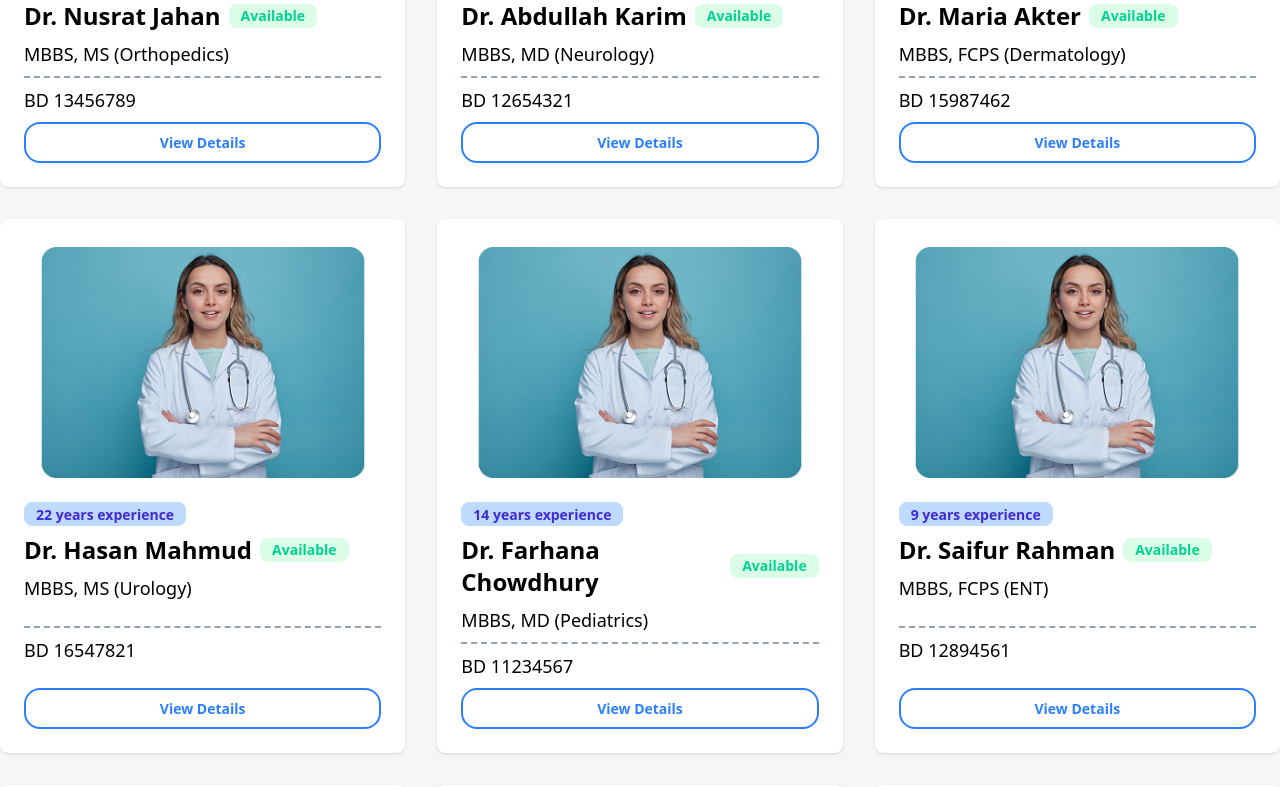
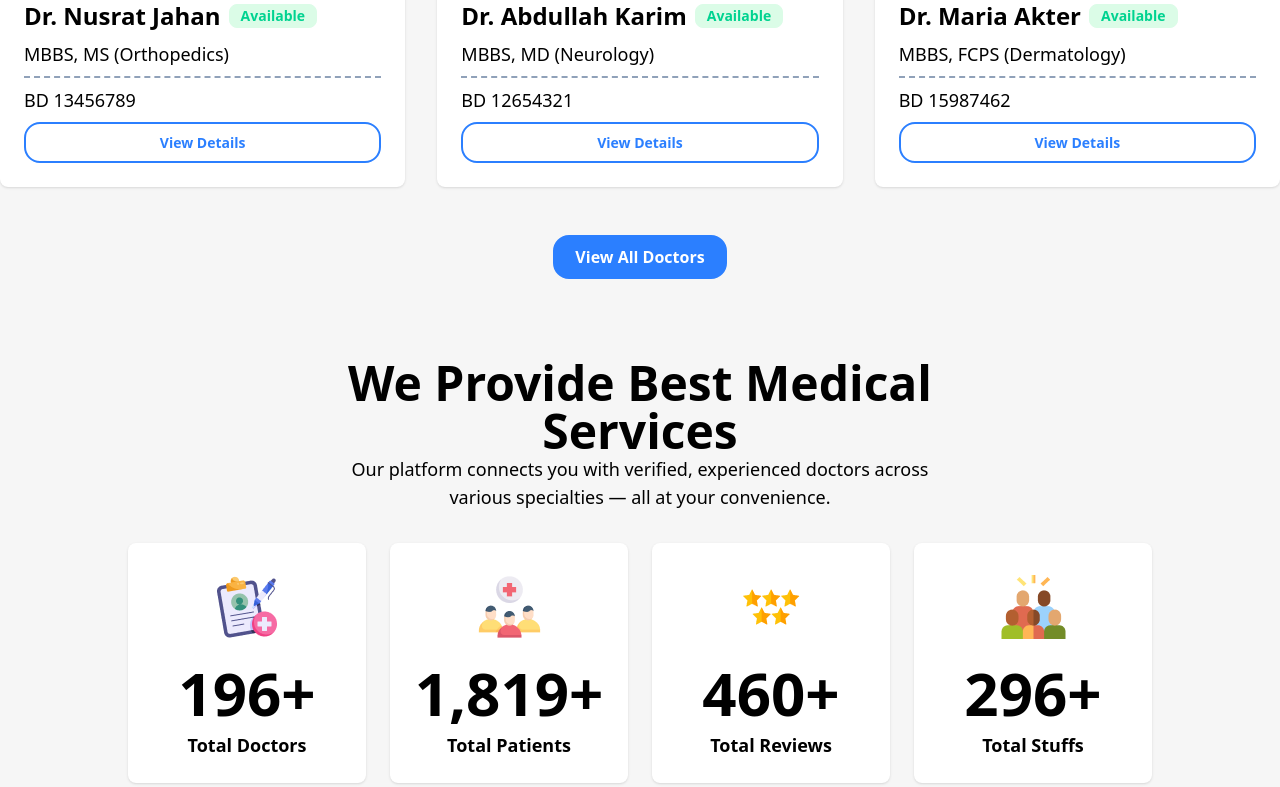
Before and after one commit to FahadAlHossain/doctime, a React (Vite) app: page / in a window 1280 px wide. Shown: the part 2000-2787 px from the top of the page. Built offline with nearby package versions, Linux system fonts and the light colour scheme.

Commit message:
service and view button added

```diff
--- a/package.json
+++ b/package.json
@@ -12,6 +12,7 @@
   "dependencies": {
     "@tailwindcss/vite": "^4.1.13",
     "react": "^19.1.1",
+    "react-countup": "^6.5.3",
     "react-dom": "^19.1.1",
     "react-router": "^7.9.1",
     "tailwindcss": "^4.1.13"
--- a/src/components/Doctors/Doctors.jsx
+++ b/src/components/Doctors/Doctors.jsx
@@ -1,12 +1,16 @@
-import React from "react";
+import React, { useState } from "react";
 import { useLoaderData } from "react-router";
 
 const Doctors = () => {
   const doctorsData = useLoaderData();
+  const [showAll, setShowAll] = useState(false);
+  const displayData = showAll ? doctorsData : doctorsData.slice(0, 6);
   return (
     <div className="my-[80px]">
       <div className="w-[55%] mx-auto">
-        <h1 className="text-3xl lg:text-5xl md:text-4xl font-bold text-center my-5">Our Best Doctors</h1>
+        <h1 className="text-3xl lg:text-5xl md:text-4xl font-bold text-center my-5">
+          Our Best Doctors
+        </h1>
         <p className="text-sm lg:text-lg md:text-lg text-center mb-6">
           Our platform connects you with verified, experienced doctors across
           various specialties — all at your convenience. Whether it's a routine
@@ -15,8 +19,8 @@ const Doctors = () => {
         </p>
       </div>
       <div className="grid lg:grid-cols-3 md:grid-cols-2 sm:grid-cols-1 gap-8 lg:container md:container w-[80%] mx-auto">
-        {doctorsData.map((doc) => (
-          <div className="card bg-white w-full shadow-sm">
+        {displayData.map((doc, idx) => (
+          <div key={idx} className="card bg-white w-full shadow-sm">
             <figure>
               <img className="w-[80%] mt-7" src={doc.img} alt="" />
             </figure>
@@ -32,7 +36,9 @@ const Doctors = () => {
                   Available
                 </div>
               </h2>
-              <p className="lg:text-lg md:text-lg text-sm">{doc.qualification}</p>
+              <p className="lg:text-lg md:text-lg text-sm">
+                {doc.qualification}
+              </p>
               <hr className="border-t-2 border-dashed border-slate-400" />
               <p className="lg:text-lg md:text-lg text-sm">{doc.regNo}</p>
               <button className="border-2 hover:bg-blue-500 hover:text-white border-blue-500 rounded-2xl p-2 text-blue-500 font-bold">
@@ -42,6 +48,16 @@ const Doctors = () => {
           </div>
         ))}
       </div>
+      {!showAll && (
+        <div className="mt-12 text-center">
+          <button
+            onClick={() => setShowAll(true)}
+            className="border-2 border-blue-500 bg-blue-500 rounded-2xl p-2 px-5 text-white font-bold"
+          >
+            View All Doctors
+          </button>
+        </div>
+      )}
     </div>
   );
 };
--- a/src/components/Hero/Hero.jsx
+++ b/src/components/Hero/Hero.jsx
@@ -3,12 +3,12 @@ import hero from "../../assets/banner-img-1.png";
 
 const Hero = () => {
   return (
-    <div  className='mx-10 border-3 border-white rounded-2xl'>
+    <div className="mx-10 border-3 border-white rounded-2xl">
       <div className="text-center w-[55%] mx-auto">
-        <h1 className="lg:text-5xl md:text-4xl font-bold text-3xl text-center mb-3 mt-20">
+        <h1 className="lg:text-5xl md:text-4xl font-bold text-3xl mb-3 mt-20">
           Dependable Care, Backed by Trusted Professionals.
         </h1>
-        <p className="lg:text-lg md:text-lg text-sm text-center">
+        <p className="lg:text-lg md:text-lg text-sm">
           Our platform connects you with verified, experienced doctors across
           various specialties — all at your convenience. Whether it's a routine
           checkup or urgent consultation, book appointments in minutes and
--- a/src/components/Home/Home.jsx
+++ b/src/components/Home/Home.jsx
@@ -1,12 +1,14 @@
 import React from "react";
 import Hero from "../Hero/Hero";
 import Doctors from "../Doctors/Doctors";
+import Service from "../Service/Service";
 
 const Home = () => {
   return (
     <div className="text-black">
       <Hero/>
       <Doctors/>
+      <Service/>
     </div>
   );
 };
--- /dev/null
+++ b/src/components/Service/Service.jsx
@@ -0,0 +1,104 @@
+import React from "react";
+import doctor from "../../assets/success-doctor.png";
+import patient from "../../assets/success-patients.png";
+import review from "../../assets/success-review.png";
+import staff from "../../assets/success-staffs.png";
+import CountUp from "react-countup";
+
+const Service = () => {
+  return (
+    <div>
+      <div className="text-center w-[50%] mx-auto mb-8">
+        <h1 className="lg:text-5xl md:text-4xl font-bold text-3xl">We Provide Best Medical Services</h1>
+        <p className="lg:text-lg md:text-lg text-sm">
+          Our platform connects you with verified, experienced doctors across
+          various specialties — all at your convenience.{" "}
+        </p>
+      </div>
+      <div className="grid lg:grid-cols-4 md:grid-cols-2 grid-cols-1 gap-6 w-[80%] mx-auto mb-15">
+        <div className="card bg-white w-full shadow-sm">
+          <figure className="mt-8">
+            <img src={doctor} alt="Shoes" />
+          </figure>
+          <div className="card-body">
+            <div className="flex items-center justify-center text-6xl font-bold">
+              <CountUp
+                className="CountUp"
+                start={0}
+                end={199}
+                duration={10}
+                ref={(countUp) => {
+                  this.myCountUp = countUp;
+                }}
+              />
+              <h2>+</h2>
+            </div>
+            <p className="font-bold text-lg text-center">Total Doctors</p>
+          </div>
+        </div>
+        <div className="card bg-white w-full shadow-sm">
+          <figure className="mt-8">
+            <img src={patient} alt="Shoes" />
+          </figure>
+          <div className="card-body">
+            <div className="flex items-center justify-center text-6xl font-bold">
+              <CountUp
+                className="CountUp"
+                start={0}
+                end={1900}
+                duration={10}
+                ref={(countUp) => {
+                  this.myCountUp = countUp;
+                }}
+              />
+              <h2>+</h2>
+            </div>
+            <p className="font-bold text-lg text-center">Total Patients</p>
+          </div>
+        </div>
+        <div className="card bg-white w-full shadow-sm">
+          <figure className="mt-8">
+            <img src={review} alt="Shoes" />
+          </figure>
+          <div className="card-body">
+            <div className="flex items-center justify-center text-6xl font-bold">
+              <CountUp
+                className="CountUp"
+                start={0}
+                end={467}
+                duration={10}
+                ref={(countUp) => {
+                  this.myCountUp = countUp;
+                }}
+              />
+              <h2>+</h2>
+            </div>
+            <p className="font-bold text-lg text-center">Total Reviews</p>
+          </div>
+        </div>
+        <div className="card bg-white w-full shadow-sm">
+          <figure className="mt-8">
+            <img src={staff} alt="Shoes" />
+          </figure>
+          <div className="card-body">
+            <div className="flex items-center justify-center text-6xl font-bold">
+              <CountUp
+                className="CountUp"
+                start={0}
+                end={300}
+                duration={10}
+                ref={(countUp) => {
+                  this.myCountUp = countUp;
+                }}
+              />
+              <h2>+</h2>
+            </div>
+            <p className="font-bold text-lg text-center">Total Stuffs</p>
+          </div>
+        </div>
+      </div>
+    </div>
+  );
+};
+
+export default Service;
--- a/src/index.css
+++ b/src/index.css
@@ -5,4 +5,5 @@ body{
 }
 nav a.active{
     color: rgb(70, 70, 254);
+    text-decoration: underline;
 }
```
Also changed, not shown: 1 other file (tests, documents, lock files or other folders).
